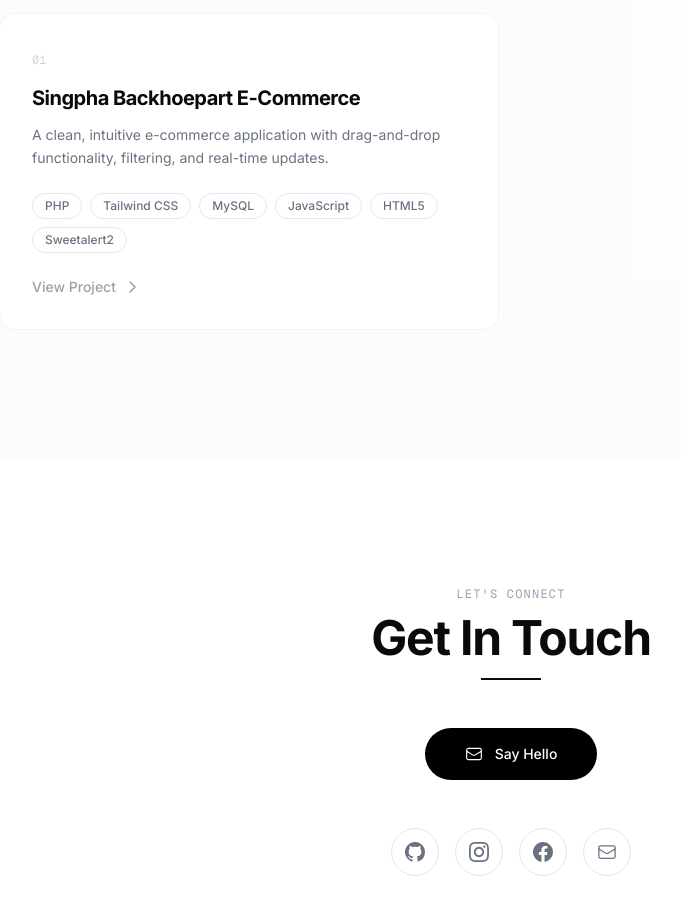
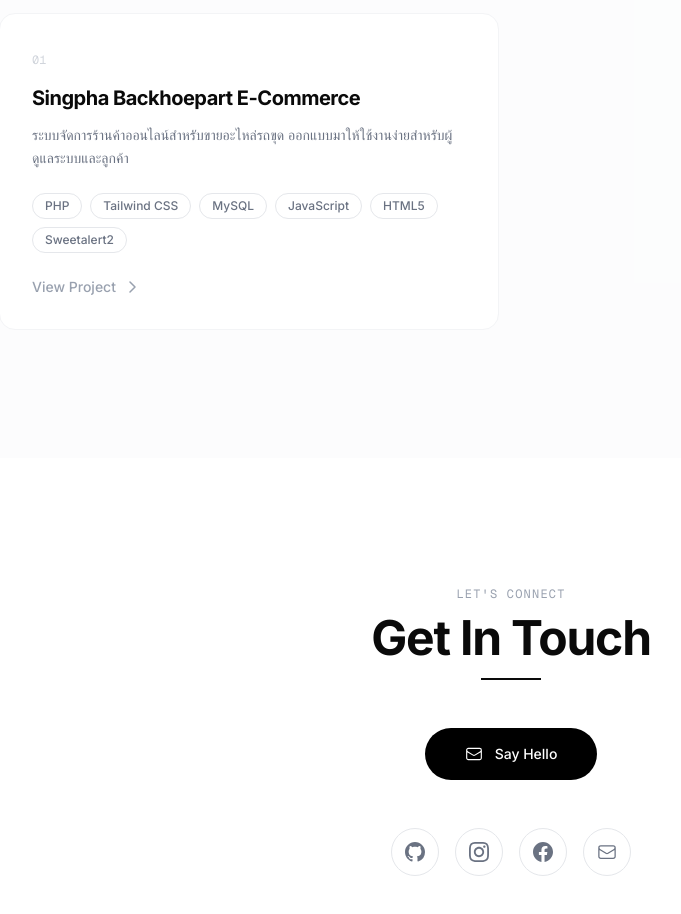
Before and after one commit to Ho44452/Portfolio, a Next.js app: page / in a window 1280 px wide. Shown: the part 3020-3934 px from the top of the page, without its empty margins (129-810 px from the left). Built offline with nearby package versions, Linux system fonts and the light colour scheme.

Commit message:
add some descrition

```diff
--- a/app/components/Projects.tsx
+++ b/app/components/Projects.tsx
@@ -7,7 +7,7 @@ const projects = [
     {
         title: "Singpha Backhoepart E-Commerce",
         description:
-            "A clean, intuitive e-commerce application with drag-and-drop functionality, filtering, and real-time updates.",
+            "ระบบจัดการร้านค้าออนไลน์สำหรับขายอะไหล่รถขุด ออกแบบมาให้ใช้งานง่ายสำหรับผู้ดูแลระบบและลูกค้า",
         tags: ["PHP", "Tailwind CSS", "MySQL", "JavaScript", "HTML5", "Sweetalert2"],
         link: "https://singpha.comatcproject.com",
     },
```
